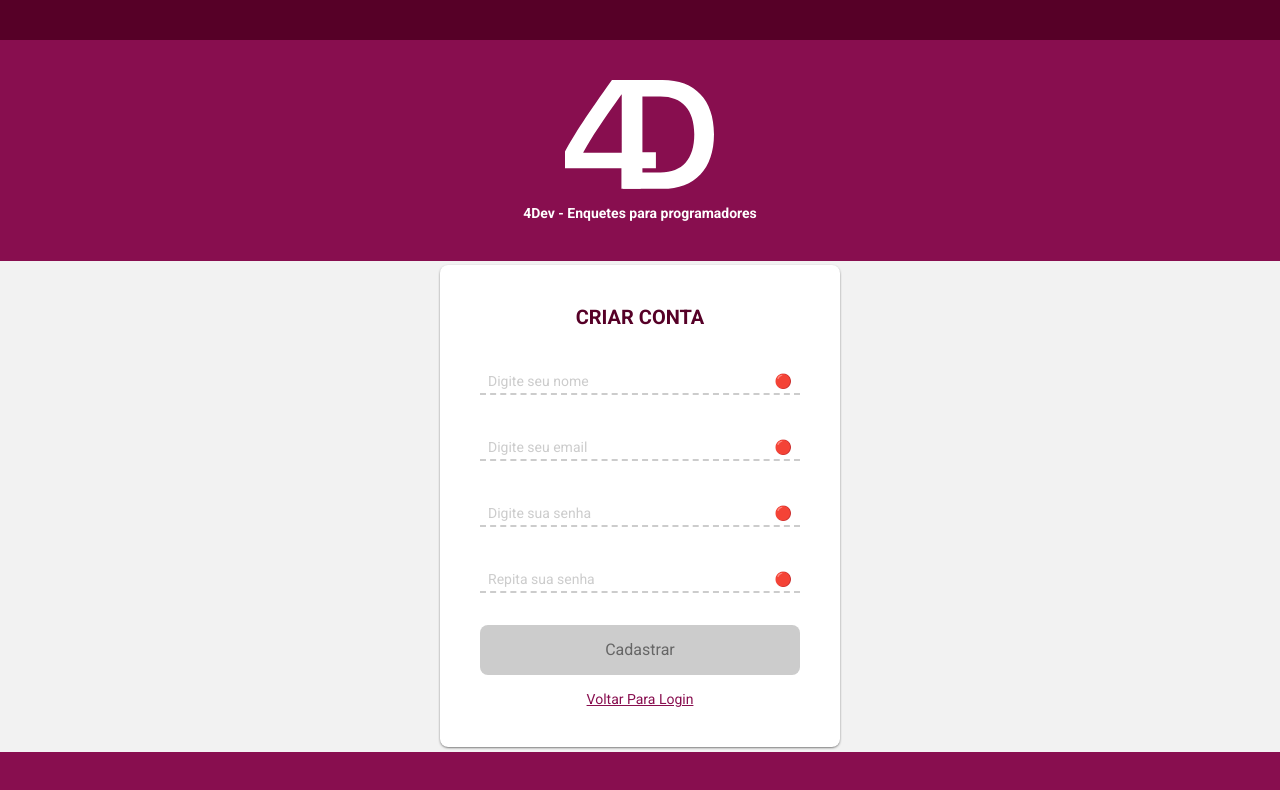
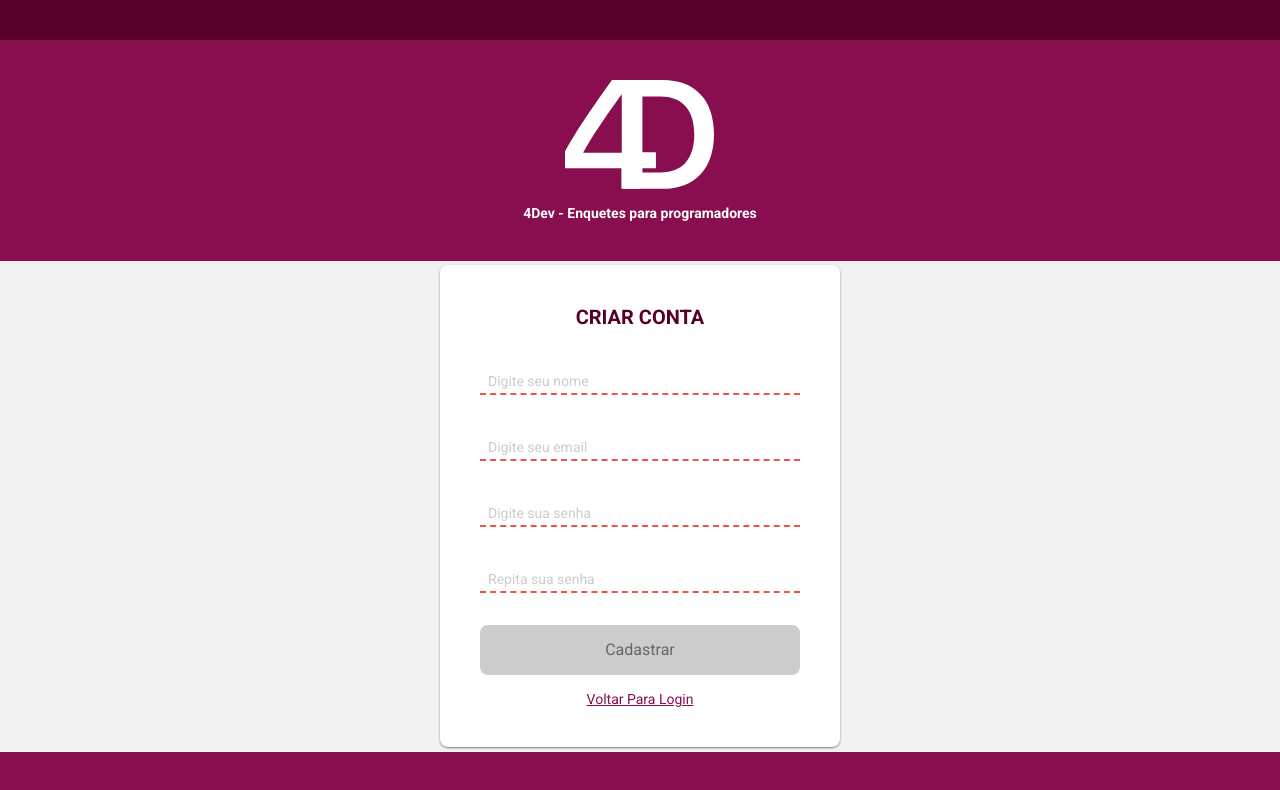
Before and after one commit to mauriciofsnts/clean-react, a React app: page /signup in a window 1280 px wide. Shown: the top 790 px of the page. Built offline with nearby package versions, Linux system fonts and the light colour scheme.

Commit message:
refactor: improve input layout

```diff
--- a/src/presentations/components/input/input-styles.scss
+++ b/src/presentations/components/input/input-styles.scss
@@ -1,13 +1,4 @@
 @import '../../styles/color.scss';
-
-// border: 1px solid $primaryLight;
-// line-height: 40px;
-// border-radius: 4px;
-// padding: 0 40px 0 8px;
-
-// &:focus {
-//   outline-color: $primaryLight;
-// }
 
 .inputWrap {
   margin-top: 40px;
@@ -15,6 +6,22 @@
   position: relative;
   align-items: center;
   border-bottom: 2px dashed $disabledColor;
+
+  &[data-status='valid'] {
+    border-bottom-color: $valid;
+
+    &::after {
+      background-color: $valid;
+    }
+  }
+
+  &[data-status='invalid'] {
+    border-bottom-color: $invalid;
+
+    &::after {
+      background-color: $invalid;
+    }
+  }
 
   &:focus-within {
     border-color: transparent;
@@ -32,13 +39,13 @@
     content: '';
     width: 100%;
     height: 2px;
-    background-color: $primaryLight;
+    background-color: $disabledColor;
     position: absolute;
     bottom: 0px;
     left: 0px;
     transform-origin: 0%;
     transform: scaleX(0);
-    transition: transform 500ms ease;
+    transition: transform 400ms ease;
   }
 
   input {
@@ -58,7 +65,7 @@
     cursor: text;
     transform-origin: 0%;
     transform: translateY(0);
-    transition: transform 500ms ease;
+    transition: transform 400ms ease;
   }
 
   .status {
--- a/src/presentations/components/input/input.tsx
+++ b/src/presentations/components/input/input.tsx
@@ -13,11 +13,16 @@
   const error = state[`${props.name}Error`]
 
   return (
-    <div className={Styles.inputWrap}>
+    <div
+      className={Styles.inputWrap}
+      data-status={error ? 'invalid' : 'valid'}
+      data-testid={`${props.name}-wrap`}
+    >
       <input
         {...props}
         placeholder=" "
         ref={inputRef}
+        title={error}
         data-testid={props.name}
         readOnly
         onFocus={(e) => (e.target.readOnly = false)}
@@ -29,15 +34,13 @@
         }
       />
 
-      <label onClick={() => inputRef.current.focus()}>{props.placeholder}</label>
-
-      <span
-        data-testid={`${props.name}-status`}
-        title={error || 'Tudo certo'}
-        className={Styles.status}
+      <label
+        onClick={() => inputRef.current.focus()}
+        title={error}
+        data-testid={`${props.name}-label`}
       >
-        {error ? '🔴' : '🟢'}
-      </span>
+        {props.placeholder}
+      </label>
     </div>
   )
 }
--- a/src/presentations/styles/color.scss
+++ b/src/presentations/styles/color.scss
@@ -6,3 +6,5 @@
 $primaryLight: #BC477B;
 $disabledColor: #CCCCCC;
 $disabledBackground: #666666;
+$valid: #4CAF50;
+$invalid: #EF5350
```
Also changed, not shown: src/presentations/test/form-helper.tsx (+8 -4 lines), 1 other file (tests, documents, lock files or other folders).
